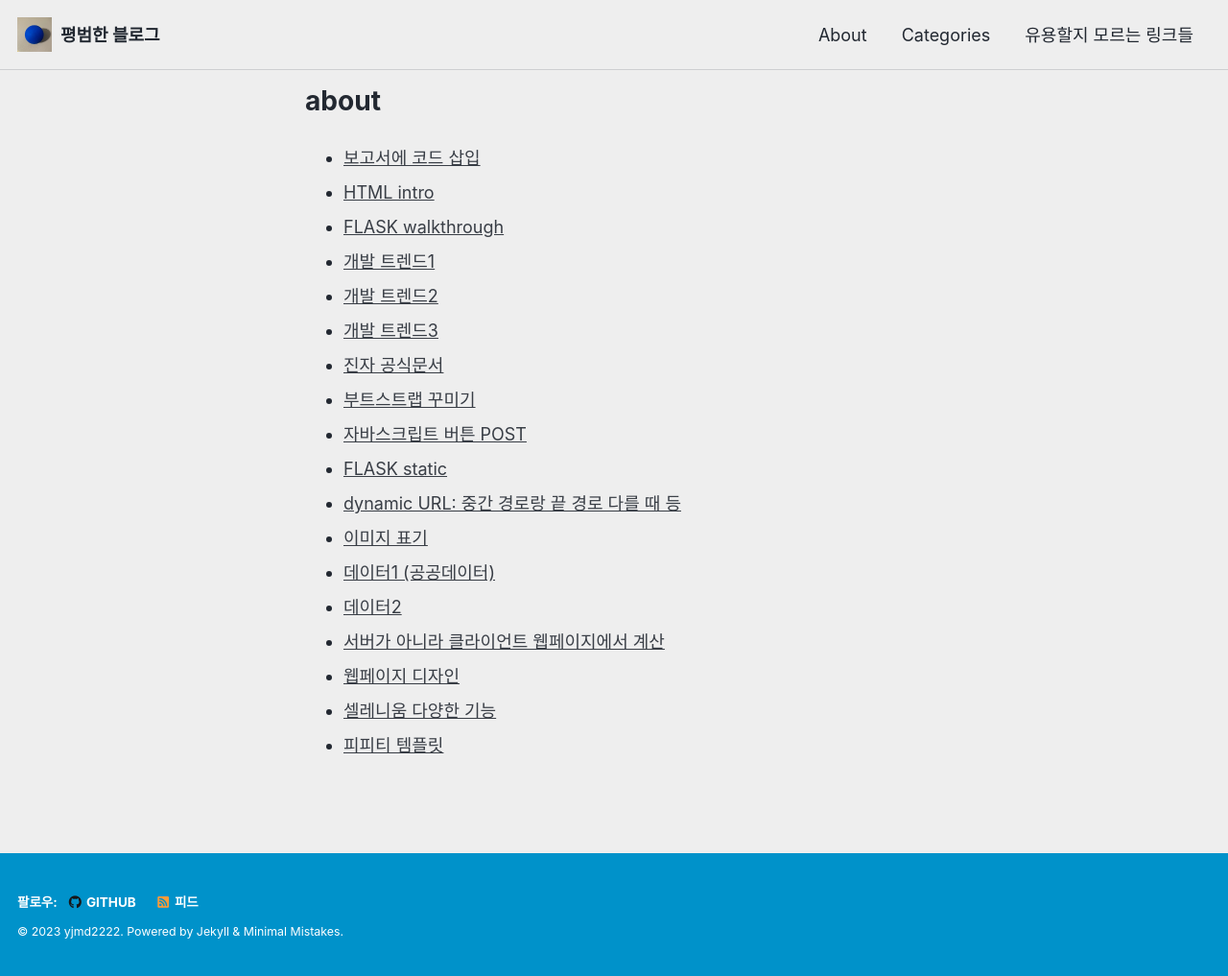
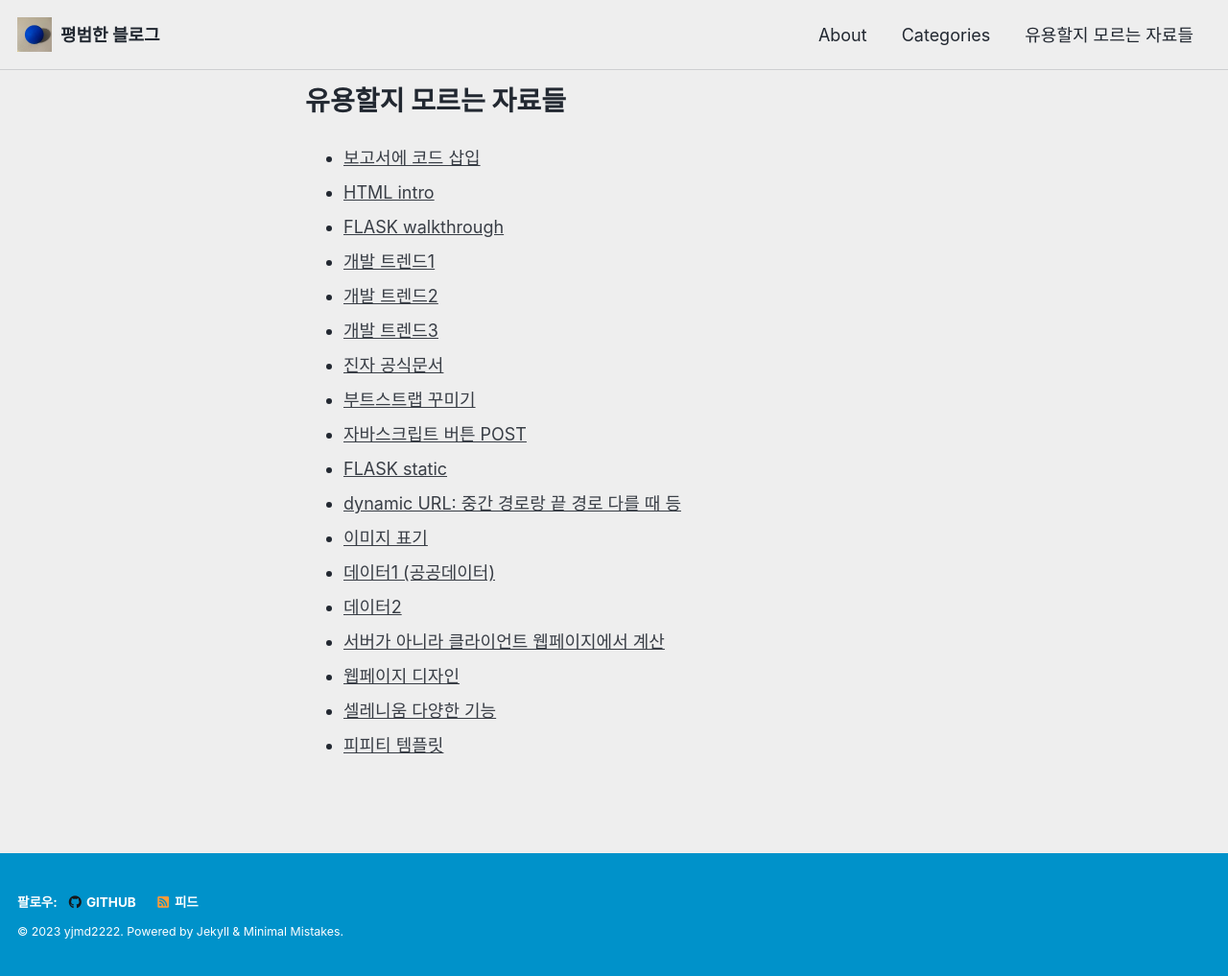
Before and after one commit to yjmd2222/yjmd2222.github.io, a Jekyll site: the page built from _pages/look-ups.md, in a window 1280 px wide. Shown: the whole page at 96% size. Built offline with Jekyll 4.4.1, drawn with Linux system fonts in a browser that asks for light colours; cached includes are drawn as plain includes.

Commit message:
유용한 자료 모음

```diff
--- a/_data/navigation.yml
+++ b/_data/navigation.yml
@@ -8,7 +8,7 @@ main:
   #   url: /coding-story/
   - title: "Categories"
     url: /categories/
-  - title: "유용할지 모르는 링크들"
+  - title: "유용할지 모르는 자료들"
     url: /look-ups/
   # - title: "Sitemap"
   #   url: /sitemap/
--- a/_pages/look-ups.md
+++ b/_pages/look-ups.md
@@ -1,5 +1,5 @@
 ---
-title: "about"
+title: "유용할지 모르는 자료들"
 permalink: /look-ups/
 layout: single
 ---
```
